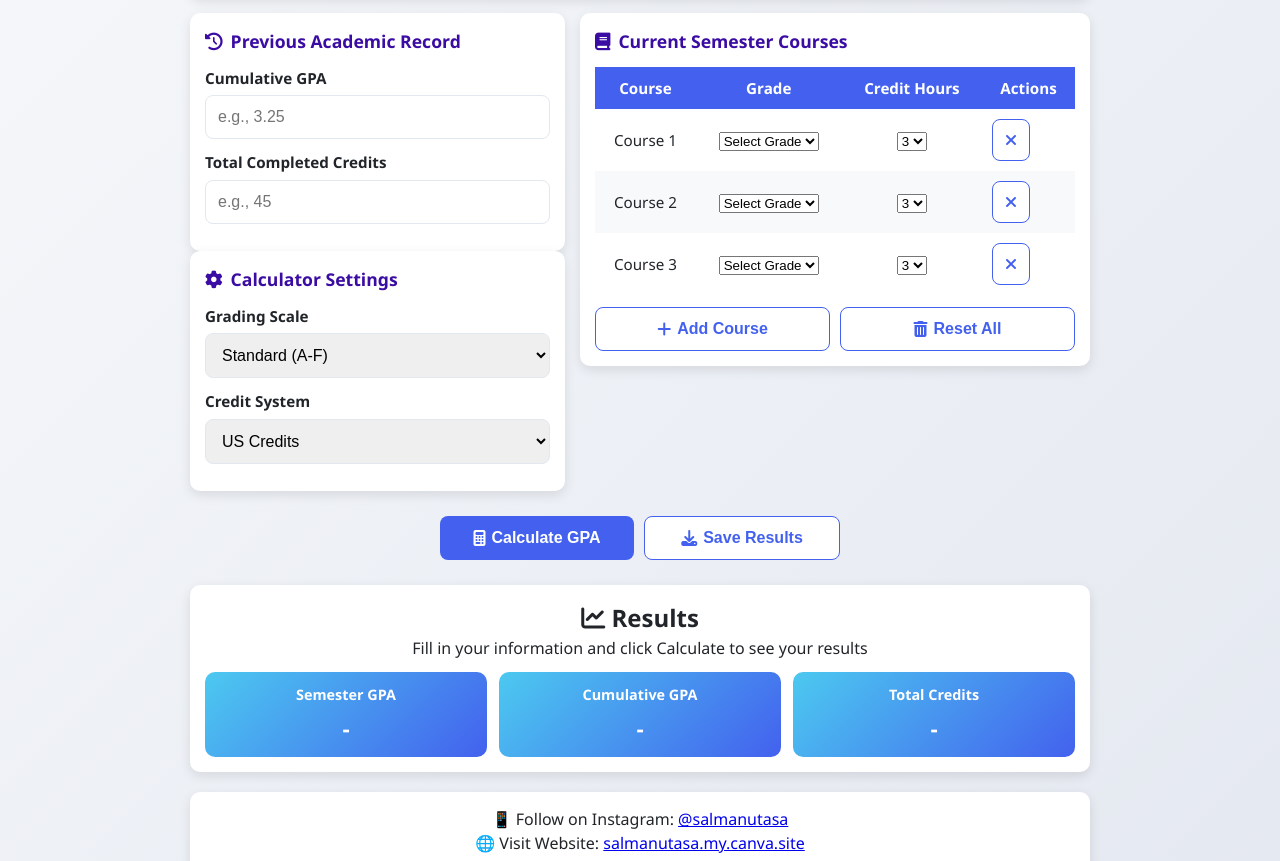
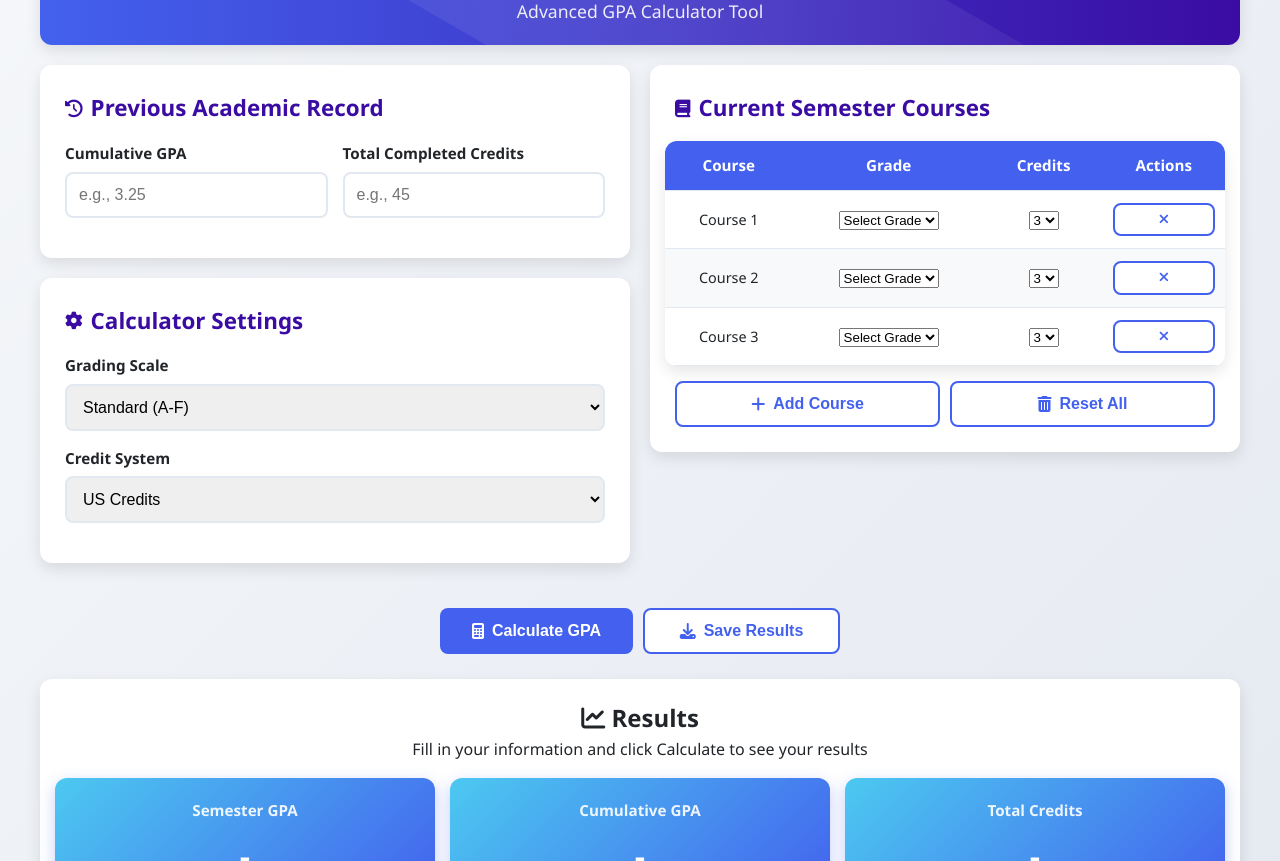
Before and after one commit to salman-20/gpa-calculator, a plain HTML site: page index.html in a window 1280 px wide. Shown: the part 104-965 px from the top of the page. Drawn offline with Linux system fonts and the light colour scheme.

Commit message:
Update index.html

```diff
--- a/index.html
+++ b/index.html
@@ -5,8 +5,7 @@
   <title>Salman UTASA - Advanced GPA Calculator</title>
   <meta name="viewport" content="width=device-width, initial-scale=1.0">
   <link rel="stylesheet" href="https://cdnjs.cloudflare.com/ajax/libs/font-awesome/6.4.0/css/all.min.css">
-
-    <style>
+  <style>
     :root {
       --primary: #4361ee;
       --secondary: #3a0ca3;
@@ -14,125 +13,426 @@
       --light: #f8f9fa;
       --dark: #212529;
       --gray: #6c757d;
-      --border-radius: 10px;
-      --box-shadow: 0 4px 12px rgba(0, 0, 0, 0.1);
-      --transition: all 0.2s ease;
+      --border-radius: 12px;
+      --box-shadow: 0 6px 15px rgba(0, 0, 0, 0.1);
+      --transition: all 0.3s ease;
     }
 
-    * { box-sizing: border-box; margin: 0; padding: 0; }
+    * {
+      box-sizing: border-box;
+      margin: 0;
+      padding: 0;
+    }
 
     body {
-      font-family: 'Segoe UI', sans-serif;
+      font-family: 'Segoe UI', Tahoma, Geneva, Verdana, sans-serif;
       background: linear-gradient(135deg, #f5f7fa 0%, #e4e8f0 100%);
       color: var(--dark);
-      font-size: 16px;
-      line-height: 1.5;
-      padding: 12px;
+      line-height: 1.6;
+      padding: 15px;
       min-height: 100vh;
     }
 
-    .container { max-width: 900px; margin: auto; }
+    .container {
+      max-width: 1200px;
+      margin: 0 auto;
+    }
 
     header {
       text-align: center;
-      padding: 15px;
+      padding: 20px 15px;
       background: linear-gradient(to right, var(--primary), var(--secondary));
       color: white;
       border-radius: var(--border-radius);
       box-shadow: var(--box-shadow);
-      margin-bottom: 15px;
+      margin-bottom: 20px;
+      position: relative;
+      overflow: hidden;
+    }
+
+    header::before {
+      content: '';
+      position: absolute;
+      top: -50%;
+      left: -50%;
+      width: 200%;
+      height: 200%;
+      background: radial-gradient(circle, rgba(255,255,255,0.1) 0%, transparent 70%);
+      transform: rotate(30deg);
+    }
+
+    header h1 {
+      margin: 0;
+      font-size: 1.8rem;
+      letter-spacing: 0.5px;
       position: relative;
     }
 
-    header h1 { font-size: 1.3rem; margin-bottom: 5px; }
-    header p { font-size: 1rem; opacity: 0.9; }
+    header p {
+      margin: 10px 0 0;
+      font-size: 1rem;
+      opacity: 0.9;
+      position: relative;
+    }
 
-    .main-content { display: grid; gap: 15px; }
-    @media (min-width: 768px) { .main-content { grid-template-columns: 1fr 1fr; } }
+    .main-content {
+      display: grid;
+      grid-template-columns: 1fr;
+      gap: 20px;
+    }
 
     .card {
       background: white;
-      padding: 15px;
+      padding: 20px 15px;
       border-radius: var(--border-radius);
       box-shadow: var(--box-shadow);
+      margin-bottom: 20px;
       transition: var(--transition);
     }
-    .card:hover { transform: translateY(-2px); }
+
+    .card:hover {
+      transform: translateY(-3px);
+      box-shadow: 0 8px 15px rgba(0, 0, 0, 0.1);
+    }
 
     .card-title {
-      font-size: 1.1rem;
-      margin-bottom: 12px;
+      font-size: 1.3rem;
+      margin-bottom: 15px;
       color: var(--secondary);
-      display: flex; align-items: center; gap: 8px;
+      display: flex;
+      align-items: center;
+      gap: 8px;
     }
 
-    .input-group { margin-bottom: 12px; }
-    .input-group label { display: block; margin-bottom: 6px; font-weight: 600; font-size: 0.95rem; }
+    .card-title i {
+      font-size: 1.1rem;
+    }
+
+    .input-group {
+      margin-bottom: 15px;
+    }
+
+    .input-group label {
+      display: block;
+      margin-bottom: 6px;
+      font-weight: 600;
+      color: var(--dark);
+      font-size: 0.95rem;
+    }
+
     .input-group input, .input-group select {
-      width: 100%; padding: 12px;
-      border: 1px solid #e2e8f0;
+      width: 100%;
+      padding: 12px;
+      border: 2px solid #e2e8f0;
       border-radius: 8px;
       font-size: 1rem;
+      transition: var(--transition);
     }
 
-    .table-container { overflow-x: auto; margin-bottom: 12px; }
-    table { width: 100%; border-collapse: collapse; min-width: 480px; }
-    th, td { padding: 10px; text-align: center; font-size: 0.95rem; }
-    th { background: var(--primary); color: white; position: sticky; top: 0; }
-    tr:nth-child(even) { background: #f8f9fa; }
+    .input-group input:focus, .input-group select:focus {
+      border-color: var(--primary);
+      outline: none;
+      box-shadow: 0 0 0 3px rgba(67, 97, 238, 0.2);
+    }
 
-    .action-buttons { display: flex; gap: 10px; margin-top: 12px; flex-wrap: wrap; }
-    button {
-      flex: 1;
+    .input-row {
+      display: flex;
+      flex-direction: column;
+      gap: 15px;
+    }
+
+    @media (min-width: 480px) {
+      .input-row {
+        flex-direction: row;
+      }
+
+      .input-row .input-group {
+        flex: 1;
+      }
+    }
+
+    .table-container {
+      overflow-x: auto;
+      border-radius: var(--border-radius);
+      box-shadow: var(--box-shadow);
+      margin: 0 -10px;
+      width: calc(100% + 20px);
+    }
+
+    table {
+      width: 100%;
+      border-collapse: collapse;
+      background: white;
+      min-width: 400px;
+    }
+
+    th, td {
+      padding: 12px 10px;
+      text-align: center;
+      border-bottom: 1px solid #e2e8f0;
+      font-size: 0.9rem;
+    }
+
+    th {
       background: var(--primary);
       color: white;
-      padding: 12px;
+      font-weight: 600;
+      position: sticky;
+      top: 0;
+      font-size: 0.95rem;
+    }
+
+    tr:nth-child(even) {
+      background-color: #f8f9fa;
+    }
+
+    tr:hover {
+      background-color: #edf2ff;
+    }
+
+    .action-buttons {
+      display: flex;
+      flex-direction: column;
+      gap: 10px;
+      margin-top: 15px;
+    }
+
+    @media (min-width: 480px) {
+      .action-buttons {
+        flex-direction: row;
+      }
+    }
+
+    button {
+      background: var(--primary);
+      color: white;
+      padding: 12px 15px;
       border: none;
+      cursor: pointer;
       border-radius: 8px;
       font-size: 1rem;
       font-weight: 600;
-      cursor: pointer;
+      display: flex;
+      align-items: center;
+      justify-content: center;
+      gap: 8px;
       transition: var(--transition);
-      display: flex; align-items: center; justify-content: center; gap: 6px;
+      flex: 1;
     }
-    button:hover { background: var(--secondary); }
-    button.secondary { background: white; color: var(--primary); border: 1px solid var(--primary); }
 
-    #result { margin-top: 15px; padding: 15px; background: white; border-radius: var(--border-radius); box-shadow: var(--box-shadow); text-align: center; }
-    .result-box { display: flex; flex-wrap: wrap; gap: 12px; justify-content: center; margin-top: 12px; }
+    button:hover {
+      background: var(--secondary);
+      transform: translateY(-2px);
+    }
+
+    button.secondary {
+      background: white;
+      color: var(--primary);
+      border: 2px solid var(--primary);
+    }
+
+    button.secondary:hover {
+      background: #f0f4ff;
+    }
+
+    #result {
+      text-align: center;
+      padding: 20px 15px;
+      background: white;
+      border-radius: var(--border-radius);
+      box-shadow: var(--box-shadow);
+      margin-top: 20px;
+    }
+
+    .result-box {
+      display: flex;
+      flex-direction: column;
+      gap: 15px;
+      margin-top: 15px;
+    }
+
+    @media (min-width: 600px) {
+      .result-box {
+        flex-direction: row;
+        justify-content: space-around;
+        flex-wrap: wrap;
+      }
+    }
+
     .result-item {
-      flex: 1; min-width: 150px;
-      padding: 12px;
-      background: linear-gradient(135deg, #4cc9f0, #4361ee);
+      flex: 1;
+      min-width: 150px;
+      padding: 15px;
       border-radius: var(--border-radius);
+      background: linear-gradient(135deg, #4cc9f0 0%, #4361ee 100%);
       color: white;
+      box-shadow: 0 5px 15px rgba(67, 97, 238, 0.3);
     }
-    .result-item h3 { font-size: 0.9rem; margin-bottom: 6px; }
-    .result-item p { font-size: 1.4rem; font-weight: 700; }
 
-    footer { margin-top: 20px; padding: 15px; background: white; border-radius: var(--border-radius); box-shadow: var(--box-shadow); text-align: center; }
-    .social-links { display: flex; justify-content: center; gap: 12px; margin-top: 12px; }
-    .social-links a { width: 40px; height: 40px; background: var(--primary); color: white; border-radius: 50%; display: flex; align-items: center; justify-content: center; font-size: 1rem; }
+    .result-item h3 {
+      font-size: 0.95rem;
+      margin-bottom: 8px;
+      opacity: 0.9;
+    }
 
+    .result-item p {
+      font-size: 1.8rem;
+      font-weight: 700;
+    }
+
+    footer {
+      margin-top: 30px;
+      text-align: center;
+      padding: 20px 15px;
+      background: white;
+      border-radius: var(--border-radius);
+      box-shadow: var(--box-shadow);
+    }
+
+    footer p {
+      margin-bottom: 10px;
+      font-size: 0.9rem;
+    }
+
+    .social-links {
+      display: flex;
+      justify-content: center;
+      gap: 15px;
+      margin-top: 15px;
+    }
+
+    .social-links a {
+      display: inline-flex;
+      align-items: center;
+      justify-content: center;
+      width: 40px;
+      height: 40px;
+      background: var(--primary);
+      color: white;
+      border-radius: 50%;
+      font-size: 1.1rem;
+      transition: var(--transition);
+      text-decoration: none;
+    }
+
+    .social-links a:hover {
+      background: var(--secondary);
+      transform: translateY(-3px);
+    }
+
+    .course-actions {
+      display: flex;
+      gap: 6px;
+    }
+
+    .course-actions button {
+      padding: 8px 10px;
+      font-size: 0.85rem;
+    }
+
+    /* Toast notification */
     .toast {
-      position: fixed; bottom: 20px; right: 20px; left: 20px;
-      background: var(--success); color: white;
-      padding: 12px;
+      position: fixed;
+      bottom: 15px;
+      right: 15px;
+      left: 15px;
+      padding: 12px 15px;
+      background: var(--success);
+      color: white;
       border-radius: 8px;
+      box-shadow: 0 5px 15px rgba(0, 0, 0, 0.2);
+      display: flex;
+      align-items: center;
+      gap: 8px;
+      transform: translateY(100px);
+      opacity: 0;
+      transition: all 0.3s ease;
+      z-index: 1000;
+    }
+
+    @media (min-width: 480px) {
+      .toast {
+        left: auto;
+        width: auto;
+        max-width: 350px;
+      }
+    }
+
+    .toast.show {
+      transform: translateY(0);
+      opacity: 1;
+    }
+
+    /* Help tooltip */
+    .tooltip {
+      position: relative;
+      display: inline-block;
+      margin-left: 6px;
+      color: var(--gray);
+      cursor: help;
+    }
+
+    .tooltip-text {
+      visibility: hidden;
+      width: 180px;
+      background: var(--dark);
+      color: white;
       text-align: center;
-      opacity: 0; transform: translateY(50px);
-      transition: all 0.3s ease; z-index: 999;
+      border-radius: 6px;
+      padding: 8px;
+      position: absolute;
+      z-index: 1;
+      bottom: 125%;
+      left: 50%;
+      transform: translateX(-50%);
+      opacity: 0;
+      transition: opacity 0.3s;
+      font-weight: normal;
+      font-size: 0.85rem;
     }
-    .toast.show { opacity: 1; transform: translateY(0); }
 
-    @media (max-width: 480px) {
-      body { font-size: 15px; padding: 8px; }
-      header h1 { font-size: 1.2rem; }
-      .card { padding: 12px; }
-      button { font-size: 0.95rem; padding: 10px; }
+    .tooltip:hover .tooltip-text {
+      visibility: visible;
+      opacity: 1;
     }
-            </style>
 
+    /* Mobile menu for small screens */
+    .mobile-menu {
+      display: flex;
+      justify-content: space-between;
+      margin-bottom: 15px;
+    }
+
+    @media (min-width: 901px) {
+      .main-content {
+        grid-template-columns: 1fr 1fr;
+      }
+
+      header h1 {
+        font-size: 2.2rem;
+      }
+
+      header p {
+        font-size: 1.1rem;
+      }
+
+      .card {
+        padding: 25px;
+      }
+
+      .card-title {
+        font-size: 1.4rem;
+      }
+
+      .result-item {
+        padding: 20px;
+      }
+
+      .result-item p {
+        font-size: 2rem;
+      }
+    }
+  </style>
 </head>
 <body>
   <div class="container">
@@ -186,7 +486,7 @@
                 <tr>
                   <th>Course</th>
                   <th>Grade</th>
-                  <th>Credit Hours</th>
+                  <th>Credits</th>
                   <th>Actions</th>
                 </tr>
               </thead>
```
